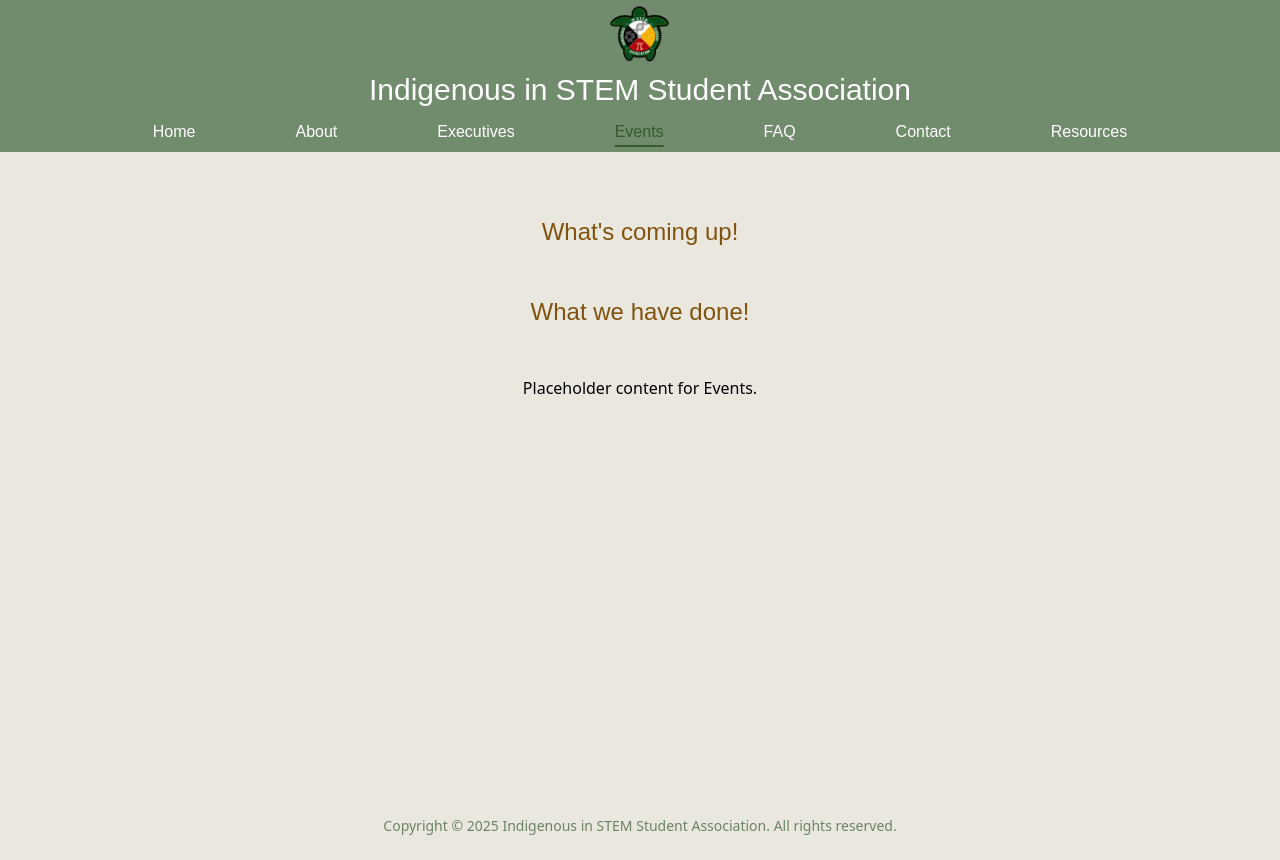
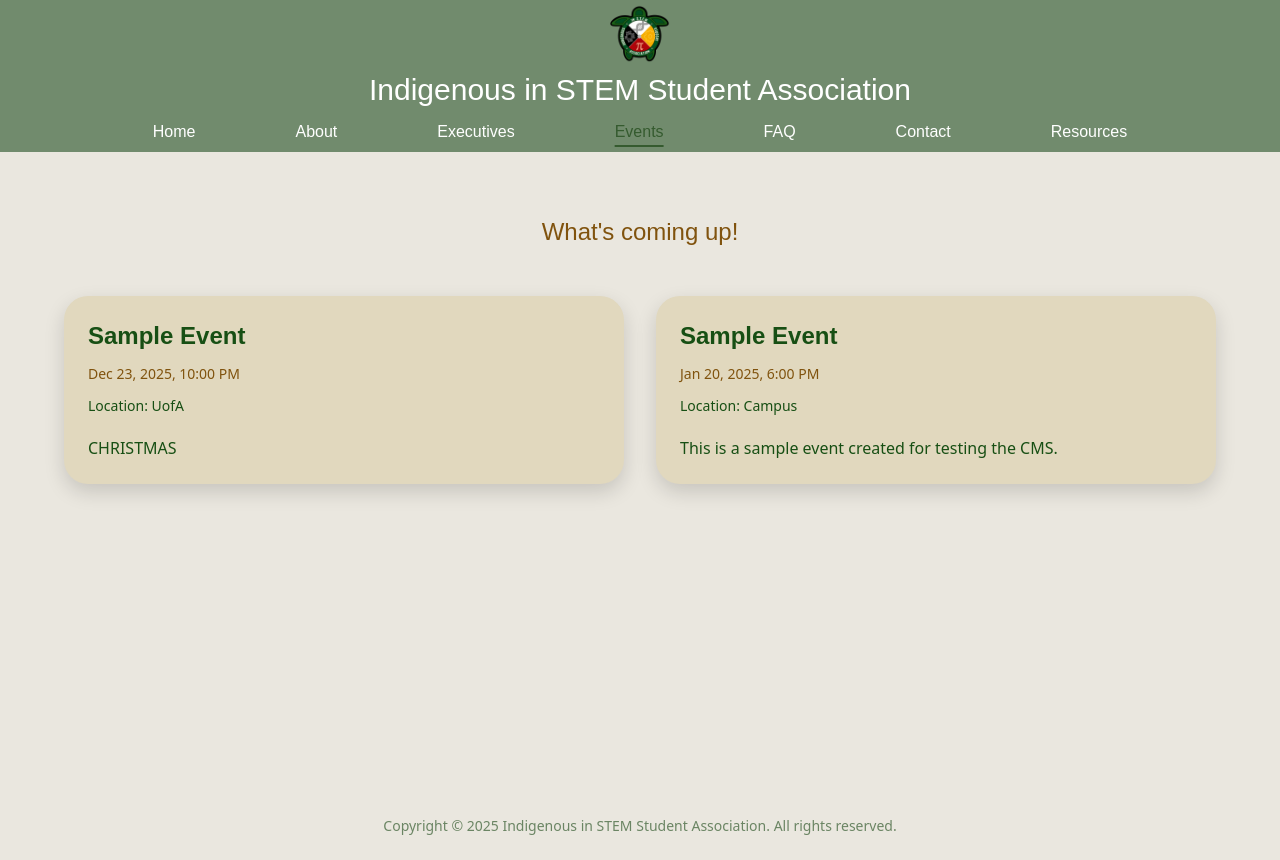
Before and after one commit to lndslpn/issa-website, a React (Vite) app: page /events in a window 1280 px wide. Built offline with nearby package versions, Linux system fonts and the light colour scheme.

Commit message:
new pages and events

```diff
--- a/public/admin/config.yml
+++ b/public/admin/config.yml
@@ -50,3 +50,11 @@ collections:
     fields:
       - { name: "label", label: "Label", widget: "string" }
       - { name: "value", label: "Value", widget: "string" }
+
+  - name: "resources"
+    label: "Resources"
+    folder: "src/content/resources"
+    format: "json"
+    create: true
+    slug: "{{slug}}"
+    fields:
--- a/src/components/Contact.jsx
+++ b/src/components/Contact.jsx
@@ -1,11 +1,31 @@
 export default function Contact() {
+  const files = import.meta.glob("../content/contact/*.json", { eager: true });
+  const contacts = Object.values(files).map((mod) => mod.default);
+
   return (
-    <section id="contact" className="bg-offwhite min-h-[80vh] px-6 py-16 flex flex-col items-center" style={{ minHeight: '50vh', background: '#eae7df' }}>
+    <section
+      id="contact"
+      className="bg-offwhite min-h-[80vh] px-6 py-16 flex flex-col items-center"
+    >
       <h2 className="text-tantxt font-instrument text-xl md:text-2xl mb-12 text-center">
         Let's Connect!
       </h2>
 
-      <p>Placeholder content for Contact.</p>
+      <div className="w-full max-w-xl flex flex-col gap-4">
+        {contacts.map((item, idx) => (
+          <div
+            key={item.label + idx}
+            className="bg-lighttanback rounded-2xl shadow-[0_6px_16px_rgba(0,0,0,0.15)] px-6 py-4 flex flex-col md:flex-row md:items-center md:justify-between gap-2"
+          >
+            <span className="text-greentxt font-instrument text-lg font-semibold">
+              {item.label}
+            </span>
+            <span className="text-greentxt font-inria text-base break-words">
+              {item.value}
+            </span>
+          </div>
+        ))}
+      </div>
     </section>
   );
 }
--- a/src/components/Events.jsx
+++ b/src/components/Events.jsx
@@ -1,17 +1,51 @@
 export default function Events() {
+  // Load all JSON event files at build time
+  const files = import.meta.glob("../content/events/*.json", { eager: true });
+
+  let events = Object.values(files).map((mod) => mod.default);
+
+  // Sort by date descending (newest first)
+  events = events.sort((a, b) => new Date(b.date) - new Date(a.date));
+
   return (
-    <section id="events" className="bg-offwhite min-h-[80vh] px-6 py-16 flex flex-col items-center">
-      {/* Title */}
+    <section
+      id="events"
+      className="bg-offwhite min-h-[80vh] px-6 py-16 flex flex-col items-center"
+    >
       <h2 className="text-tantxt font-instrument text-xl md:text-2xl mb-12 text-center">
         What's coming up!
       </h2>
 
-
-      {/* Title */}
-      <h2 className="text-tantxt font-instrument text-xl md:text-2xl mb-12 text-center">
-        What we have done!
-      </h2>
-      <p>Placeholder content for Events.</p>
+      <div className="w-full max-w-6xl grid grid-cols-1 md:grid-cols-2 gap-8">
+        {events.map((event, idx) => (
+          <article
+            key={event.title + idx}
+            className="bg-lighttanback rounded-3xl shadow-[0_8px_20px_rgba(0,0,0,0.15)] p-6 flex flex-col gap-3"
+          >
+            <h3 className="text-greentxt font-instrument text-2xl font-semibold">
+              {event.title}
+            </h3>
+            {event.date && (
+              <p className="text-tantxt font-inria text-sm">
+                {new Date(event.date).toLocaleString(undefined, {
+                  dateStyle: "medium",
+                  timeStyle: "short",
+                })}
+              </p>
+            )}
+            {event.location && (
+              <p className="text-greentxt font-inria text-sm">
+                Location: {event.location}
+              </p>
+            )}
+            {event.description && (
+              <p className="text-greentxt font-inria text-base mt-2">
+                {event.description}
+              </p>
+            )}
+          </article>
+        ))}
+      </div>
     </section>
   );
 }
--- a/src/components/FAQ.jsx
+++ b/src/components/FAQ.jsx
@@ -1,12 +1,31 @@
 export default function Faq() {
+  const files = import.meta.glob("../content/faq/*.json", { eager: true });
+  const faqs = Object.values(files).map((mod) => mod.default);
+
   return (
-    <section id="faq" className="bg-offwhite min-h-[80vh] px-6 py-16 flex flex-col items-center" style={{ minHeight: '50vh', background: '#eae7df' }}>
-      {/* Title */}
+    <section
+      id="faq"
+      className="bg-offwhite min-h-[80vh] px-6 py-16 flex flex-col items-center"
+    >
       <h2 className="text-tantxt font-instrument text-xl md:text-2xl mb-12 text-center">
         Questions?
       </h2>
 
-      <p>Placeholder content for FAQ.</p>
+      <div className="w-full max-w-4xl flex flex-col gap-6">
+        {faqs.map((item, idx) => (
+          <div
+            key={item.question + idx}
+            className="bg-lighttanback rounded-3xl shadow-[0_8px_20px_rgba(0,0,0,0.15)] p-6"
+          >
+            <h3 className="text-greentxt font-instrument text-lg font-semibold mb-2">
+              {item.question}
+            </h3>
+            <p className="text-greentxt font-inria text-base">
+              {item.answer}
+            </p>
+          </div>
+        ))}
+      </div>
     </section>
   );
 }
--- a/src/content/events/sample-event-2.json
+++ b/src/content/events/sample-event-2.json
@@ -1,5 +1,5 @@
 {
-  "title": "Sample Event 2",
+  "title": "Sample Event",
   "date": "2025-12-23T17:00:00.000-05:00",
   "location": "UofA",
   "description": "CHRISTMAS"
--- /dev/null
+++ b/src/content/executives/admin.json
@@ -0,0 +1,7 @@
+{
+    "name": "Sample Exec",
+    "role": "VP Admin",
+    "bio": "This is a placeholder executive for testing.",
+    "photo": "",
+    "vacant":true
+  }
--- /dev/null
+++ b/src/content/executives/kyla.json
@@ -0,0 +1,7 @@
+{
+    "name": "Kyla Fald",
+    "role": "Co-President",
+    "bio": "This is a placeholder executive for testing.",
+    "photo": "",
+    "vacant":false
+  }
--- a/src/content/executives/sample-exec.json
+++ b/src/content/executives/landys.json
@@ -1,5 +1,5 @@
 {
-    "name": "Sample Exec",
+    "name": "Landys Lepine",
     "role": "Co-President",
     "bio": "This is a placeholder executive for testing.",
     "photo": "",
--- /dev/null
+++ b/src/content/executives/riley.json
@@ -0,0 +1,7 @@
+{
+    "name": "Riley ",
+    "role": "VP Finance",
+    "bio": "This is a placeholder executive for testing.",
+    "photo": "",
+    "vacant":false
+  }
```
